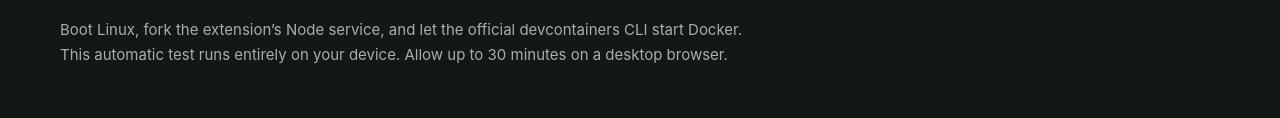
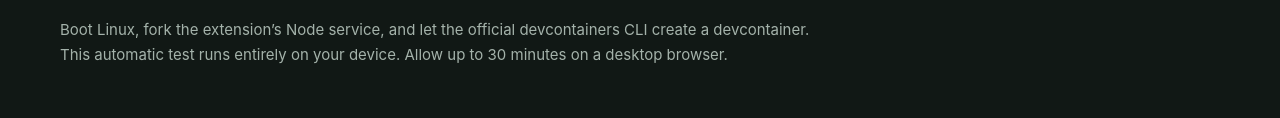
Before and after one commit to lvce-editor/devcontainer, a website with bundled scripts: page packages/playground/full-stack/public/index.html in a window 1280 px wide. Shown: the part 312-430 px from the top of the page. Built offline with nearby package versions, Linux system fonts and the light colour scheme; no server answers; files whose address does not match are found by name.

```diff
--- a/packages/playground/full-stack/public/index.html
+++ b/packages/playground/full-stack/public/index.html
@@ -24,7 +24,7 @@
         <h1>Real Node. Real CLI.<br />A real devcontainer.</h1>
         <p>
           Boot Linux, fork the extension’s Node service, and let the official
-          devcontainers CLI start Docker.<br />This automatic test runs entirely
+          devcontainers CLI create a devcontainer.<br />This automatic test runs entirely
           on your device. Allow up to 30 minutes on a desktop browser.
         </p>
       </section>
```
Also changed, not shown: 1 other file.
